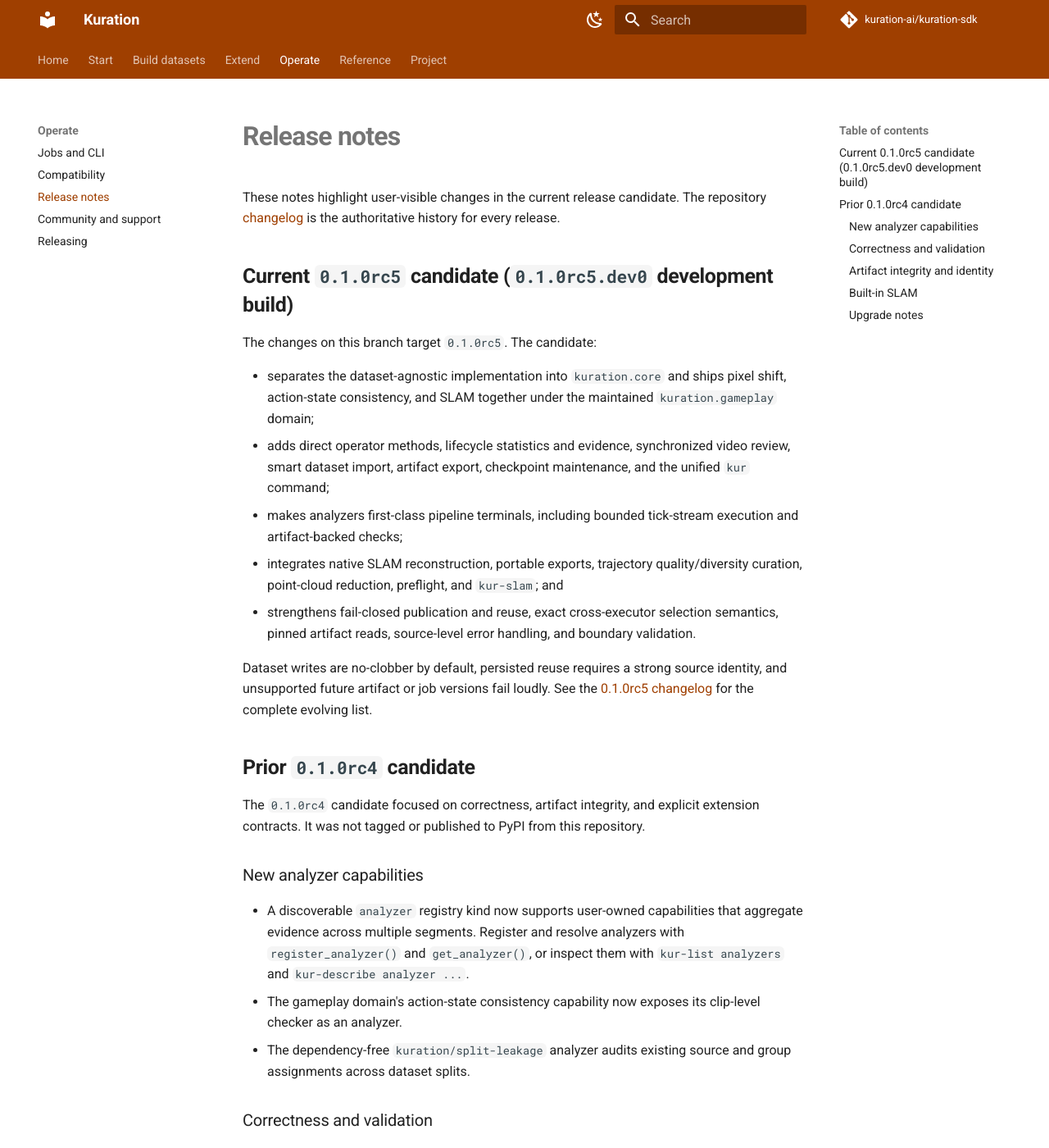
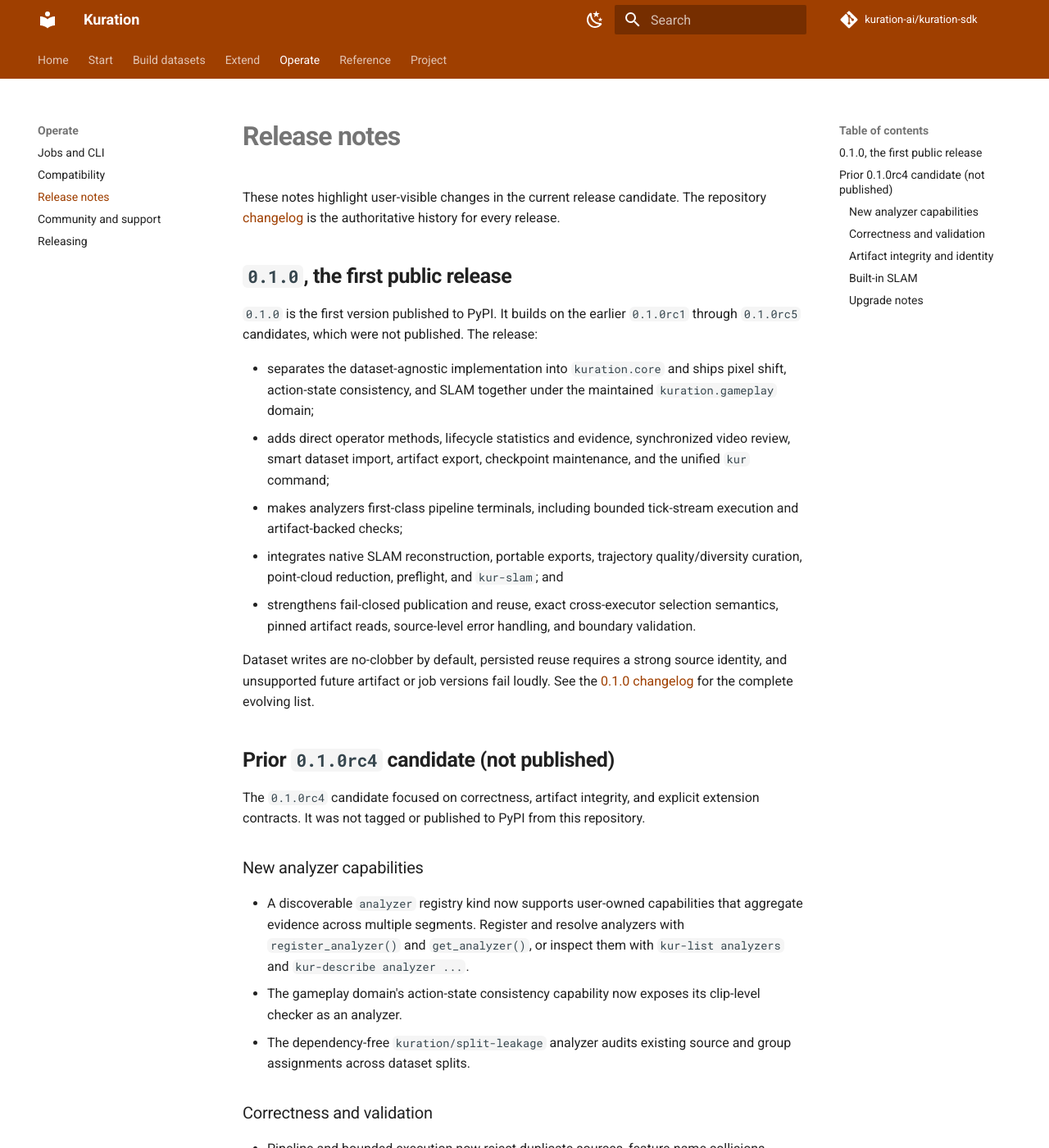
Before and after one commit to kuration-ai/kuration-sdk, an MkDocs documentation site: the page built from docs/releases.md, in a window 1280 px wide and 1400 px high. Shown: the whole window at 82% size. Built offline with MkDocs 1.6.1 and Material for MkDocs 9.7.7, drawn with Linux system fonts in a browser that asks for light colours; comment, search, counter and statistics services are not loaded.

Commit message:
release: kuration-sdk 0.1.0 (#105)
Set project.version to 0.1.0, rename the current changelog section to 0.1.0 (the
earlier release candidates were never published), and update docs/releases.md.
Teach the release-identity test that a final-version commit's own changelog section
is the release being cut, not a previously released version being reused.


Claude-Session: https://claude.ai/code/session_01FBSYq5HAHjer6cS98Cs2gU

Co-authored-by: Claude Sonnet 5.5 <noreply@anthropic.com>

```diff
--- a/docs/releases.md
+++ b/docs/releases.md
@@ -4,9 +4,10 @@ These notes highlight user-visible changes in the current release candidate. The
 [changelog](changelog.md) is the authoritative
 history for every release.
 
-## Current `0.1.0rc5` candidate (`0.1.0rc5.dev0` development build)
+## `0.1.0`, the first public release
 
-The changes on this branch target `0.1.0rc5`. The candidate:
+`0.1.0` is the first version published to PyPI. It builds on the earlier `0.1.0rc1` through
+`0.1.0rc5` candidates, which were not published. The release:
 
 - separates the dataset-agnostic implementation into `kuration.core` and ships pixel shift,
   action-state consistency, and SLAM together under the maintained `kuration.gameplay` domain;
@@ -22,10 +23,10 @@ The changes on this branch target `0.1.0rc5`. The candidate:
 
 Dataset writes are no-clobber by default, persisted reuse requires a strong source identity,
 and unsupported future artifact or job versions fail loudly. See the
-[0.1.0rc5 changelog](changelog.md#010rc5)
+[0.1.0 changelog](changelog.md#010)
 for the complete evolving list.
 
-## Prior `0.1.0rc4` candidate
+## Prior `0.1.0rc4` candidate (not published)
 
 The `0.1.0rc4` candidate focused on correctness, artifact integrity, and explicit extension
 contracts. It was not tagged or published to PyPI from this repository.
--- a/pyproject.toml
+++ b/pyproject.toml
@@ -1,6 +1,6 @@
 [project]
 name = "kuration-sdk"
-version = "0.1.0rc5.dev0"
+version = "0.1.0"
 description = "Dataset-agnostic curation SDK: raw source -> curated subset -> training shards."
 readme = "README.md"
 requires-python = ">=3.11"
```
Also changed, not shown: CHANGELOG.md (+3 -2 lines), 1 other file.
